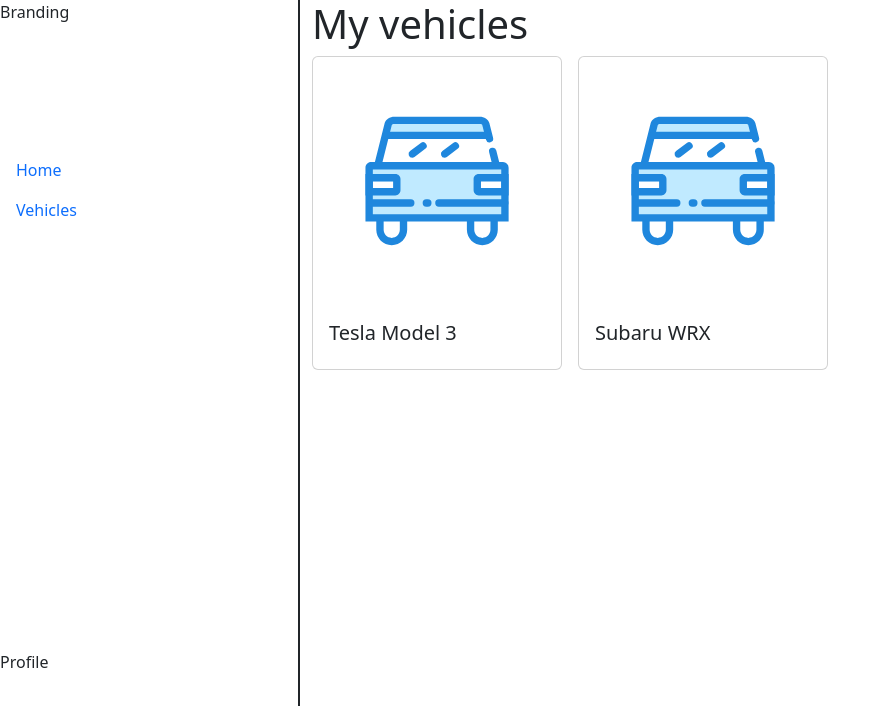
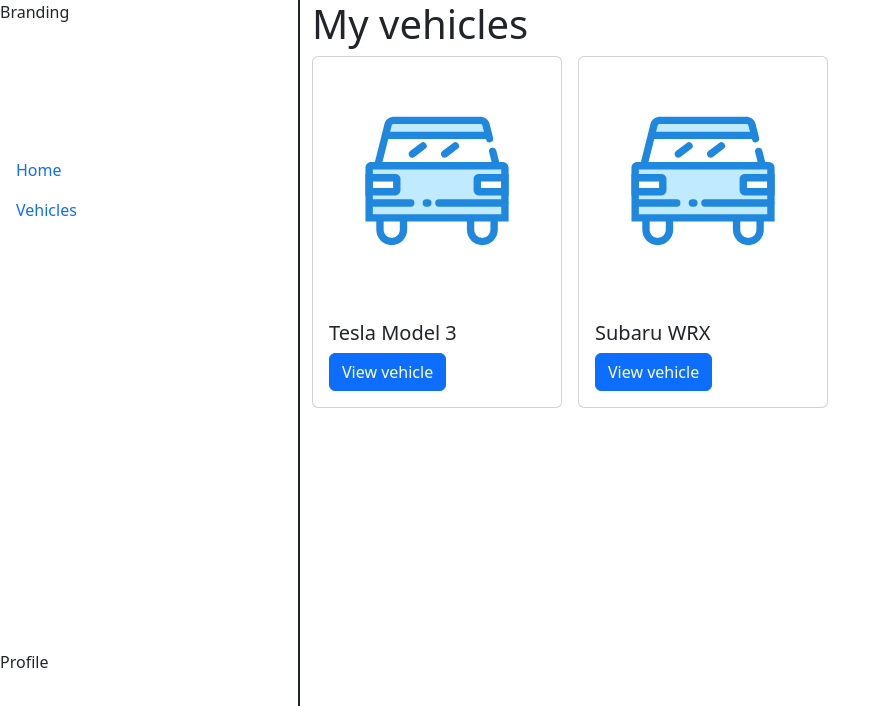
Before and after one commit to SamuelMenard/dashcam-web-portal, a React (Vite) app in the folder dashcam-portal-webapp/: page /vehicles in a window 1280 px wide. Shown: the top 706 px of the page, without its empty margins (0-890 px from the left). Built offline with nearby package versions, Linux system fonts and the light colour scheme.

Commit message:
Ability to select a vehicle and open its detailed page

```diff
--- a/dashcam-portal-webapp/src/App.tsx
+++ b/dashcam-portal-webapp/src/App.tsx
@@ -4,6 +4,7 @@
 import VehiclesPage from './modules/vehicles/components/vehicles-page/VehiclesPage';
 import HomePage from './modules/core/components/home/HomePage';
 import NotFoundPage from './modules/core/components/not-found/NotFoundPage';
+import VehiclePage from './modules/vehicles/components/vehicle-page/VehiclePage';
 
 function App() {
     return (
@@ -17,6 +18,10 @@
                         <Route path="*" element={<NotFoundPage />} />
                         <Route path="/" element={<HomePage />} />
                         <Route path="/vehicles" element={<VehiclesPage />} />
+                        <Route
+                            path="/vehicle/:vehicleId"
+                            element={<VehiclePage />}
+                        />
                     </Routes>
                 </div>
             </div>
--- a/dashcam-portal-webapp/src/modules/vehicles/components/vehicle-card/VehicleCard.tsx
+++ b/dashcam-portal-webapp/src/modules/vehicles/components/vehicle-card/VehicleCard.tsx
@@ -1,5 +1,6 @@
 import './VehicleCard.scss';
 import carIcon from '../../../../assets/car.svg';
+import { NavLink } from 'react-router-dom';
 
 interface Props {
     id: string;
@@ -12,6 +13,9 @@
             <img src={carIcon} alt="Car" />
             <div className="card-body">
                 <h5 className="card-title">{name}</h5>
+                <NavLink className="btn btn-primary" to={'/vehicle/' + id}>
+                    View vehicle
+                </NavLink>
             </div>
         </div>
     );
--- a/dashcam-portal-webapp/src/modules/vehicles/components/vehicle-page/VehiclePage.tsx
+++ b/dashcam-portal-webapp/src/modules/vehicles/components/vehicle-page/VehiclePage.tsx
@@ -1,13 +1,35 @@
-import React from 'react';
+import React, { useEffect, useState } from 'react';
+import { useParams } from 'react-router-dom';
+import { Vehicle } from '../../models/vehicle';
 
-interface Props {
-    selectedVehicleId: string;
-}
+const vehicles: Vehicle[] = [
+    {
+        id: '1',
+        name: 'Tesla Model 3',
+    },
+    {
+        id: '2',
+        name: 'Subaru WRX',
+    },
+];
 
-const VehiclePage = ({ selectedVehicleId }: Props) => {
+const VehiclePage = () => {
+    let { vehicleId } = useParams();
+    let [vehicle, setVehicle] = useState<Vehicle | null>(null);
+
+    useEffect(() => {
+        // Fetch vehicle informations
+        const vehicle = vehicles.find((v) => v.id === vehicleId);
+
+        // Vehicle found, display its informations
+        if (vehicle) {
+            setVehicle(vehicle);
+        }
+    }, [vehicleId]);
+
     return (
         <>
-            <h1>My vehicle</h1>
+            <h1>{vehicle?.name}</h1>
         </>
     );
 };
--- a/dashcam-portal-webapp/src/modules/vehicles/components/vehicles-page/VehiclesPage.tsx
+++ b/dashcam-portal-webapp/src/modules/vehicles/components/vehicles-page/VehiclesPage.tsx
@@ -2,7 +2,7 @@
 import VehicleCard from '../vehicle-card/VehicleCard';
 import './VehiclesPage.scss';
 
-const devices: Vehicle[] = [
+const vehicles: Vehicle[] = [
     {
         id: '1',
         name: 'Tesla Model 3',
@@ -18,7 +18,7 @@
         <>
             <h1>My vehicles</h1>
             <div className="vehicles-container">
-                {devices.map((device) => {
+                {vehicles.map((device) => {
                     return (
                         <VehicleCard
                             key={device.id}
```
